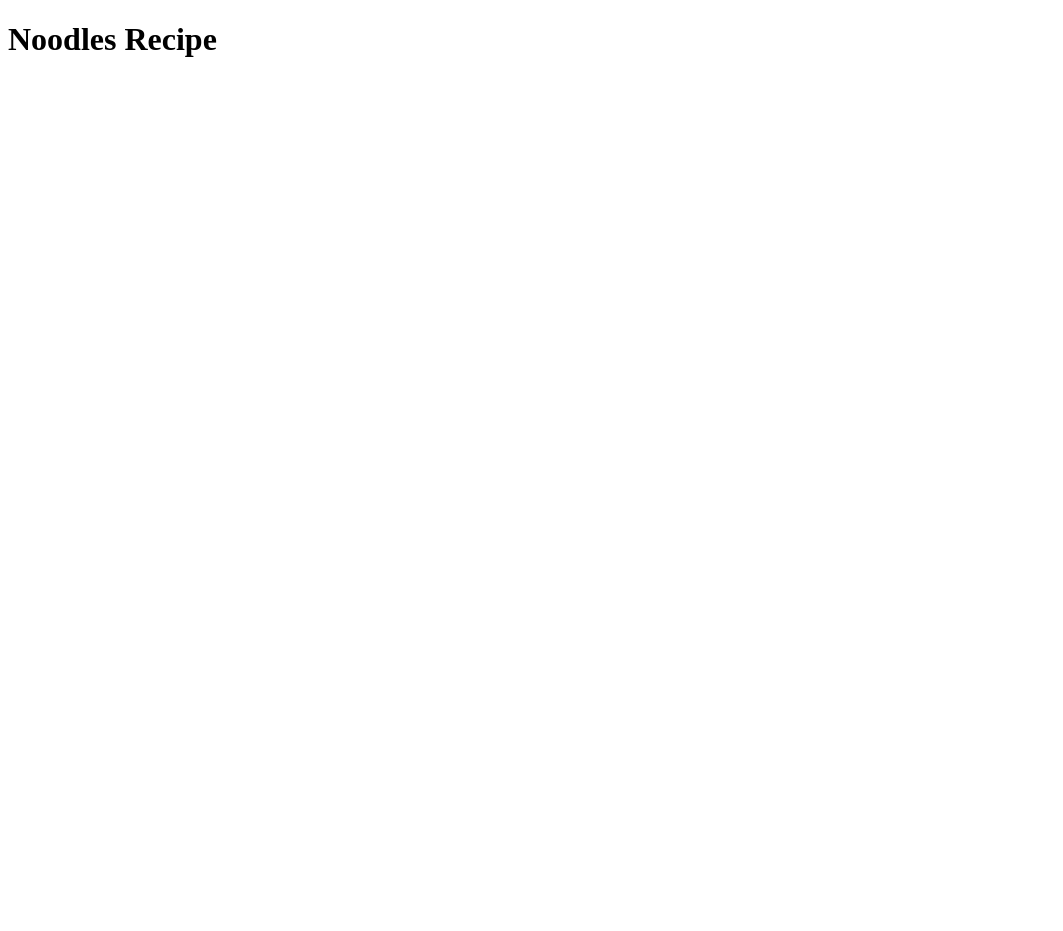
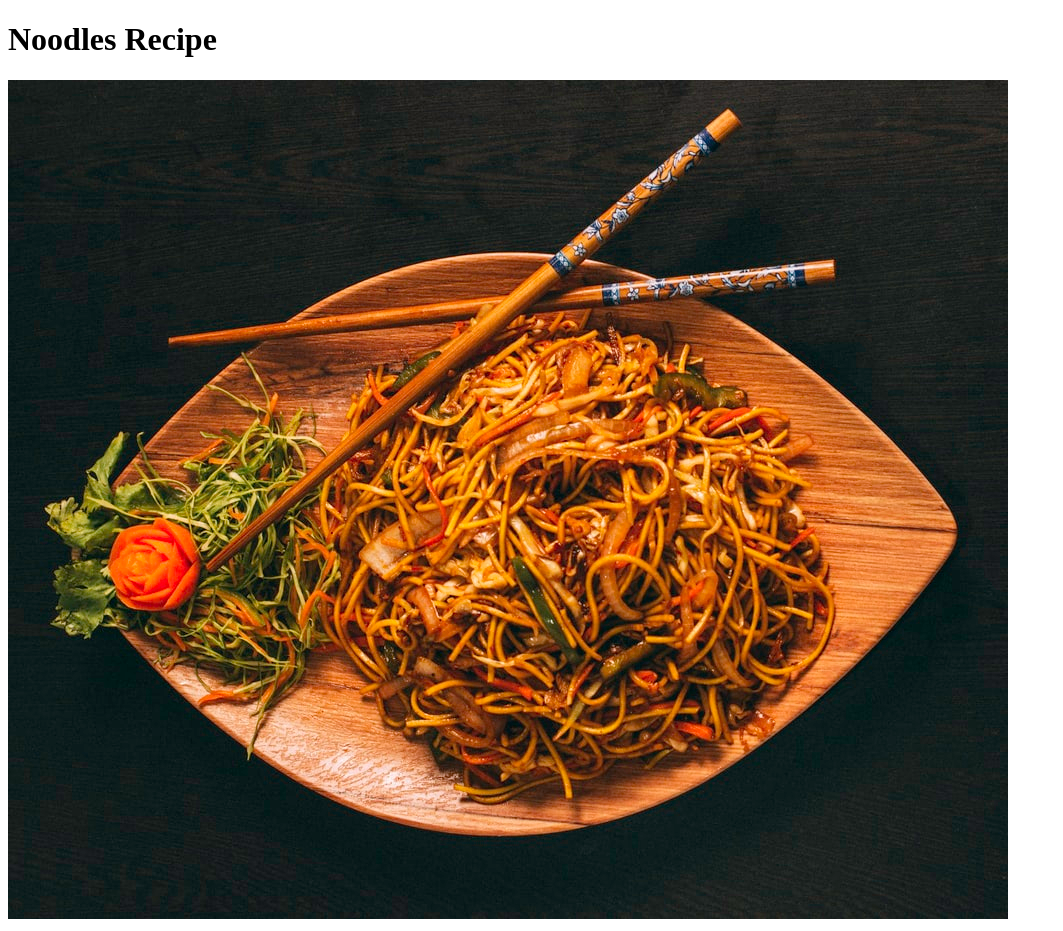
Before and after one commit to Ameen-Here/odin-recipes, a plain HTML site: page recipes/noodles.html in a window 1280 px wide. Shown: the whole page, without its empty margins (0-1063 px from the left). Before the commit the page ends 800 px from the top, so only its background shows below. Drawn offline with Linux system fonts and the light colour scheme.

Commit message:
Added noodles img to noodles recipe

```diff
--- a/recipes/noodles.html
+++ b/recipes/noodles.html
@@ -8,5 +8,6 @@
 </head>
 <body>
     <h1>Noodles Recipe</h1>
+    <img src="../images/noodles.jpeg" alt="Noodles image">
 </body>
 </html>
```
Also changed, not shown: images/noodles.jpeg (added).
